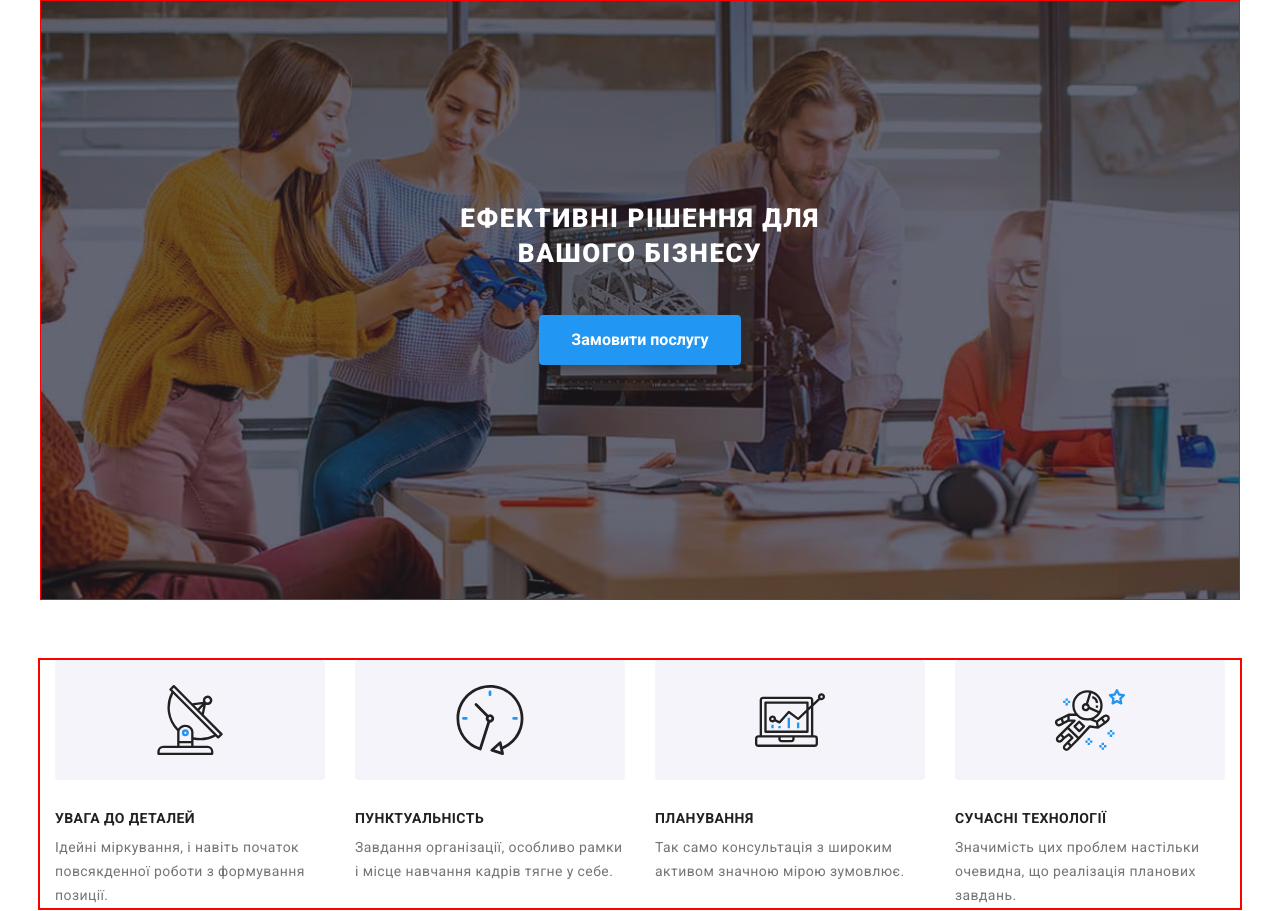
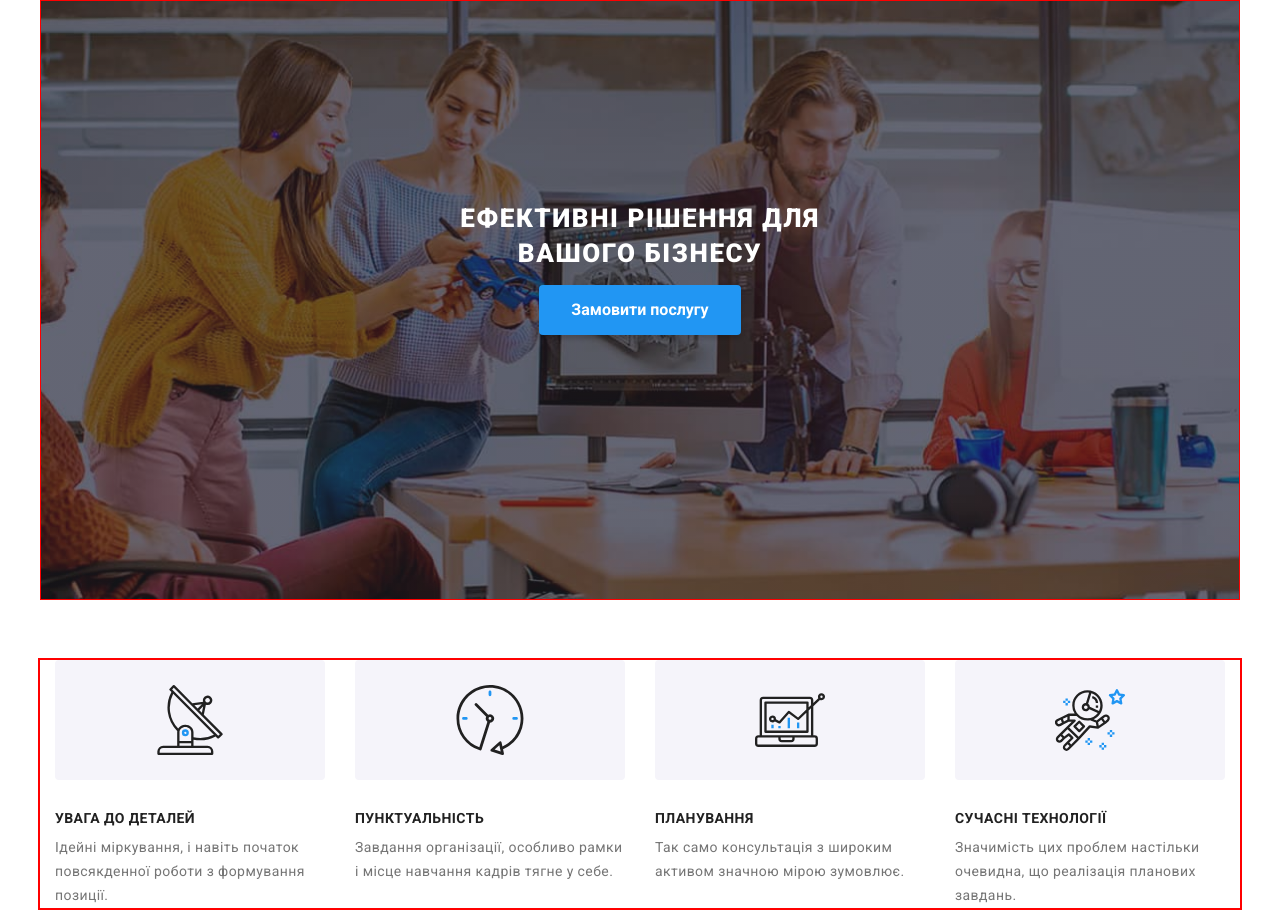
Before and after one commit to seachsic/HW8_seachsic, a plain HTML site: page index.html in a window 1280 px wide. Shown: the top 911 px of the page. Drawn offline with nearby package versions, Linux system fonts and the light colour scheme.

Commit message:
ad option

```diff
--- a/sass/components/__body.scss
+++ b/sass/components/__body.scss
@@ -10,11 +10,15 @@
   margin: 0 auto;
   max-width: 480px;
 
-    @media screen and (min-width:768px) {
+  @media screen and (min-width: 480px) {
+    max-width: 450px;
+  }
+
+  @media screen and (min-width: 768px) {
     max-width: 720px;
   }
 
-    @media screen and (min-width:1200px) {
+  @media screen and (min-width: 1200px) {
     max-width: 1200px;
   }
 }
--- a/sass/layout/__hero.scss
+++ b/sass/layout/__hero.scss
@@ -15,6 +15,10 @@
   margin: 0 auto;
   border: 1px solid red;
 
+  @media screen and (min-width: 1200px) {
+    flex-direction: row;
+  }
+
   @media screen and (min-width: 300px) and (max-width: 1199px) {
     background-image: linear-gradient(
         rgba(47, 48, 58, 0.4),
@@ -23,11 +27,20 @@
       url(/images/business2x.jpg);
   }
 
-  .main-container {
+  @media screen and (min-width: 1200px) {
+    background-image: linear-gradient(
+        rgba(47, 48, 58, 0.4),
+        rgba(47, 48, 58, 0.4)
+      ),
+      url(/images/business.jpg);
+  }
+
+  .container.main-container {
     display: flex;
     justify-content: center;
     align-items: center;
     flex-direction: column;
+    margin: 0;
   }
 
   &__title {
@@ -42,7 +55,6 @@
     flex-wrap: wrap;
     width: 360px;
     height: 84px;
-    margin: 0 auto 30px;
     justify-content: center;
     align-items: center;
     flex-direction: column;
@@ -61,7 +73,6 @@
     border-radius: 4px;
     padding: 10px 32px;
     border: transparent;
-    margin: 0 auto;
 
     transition-property: background-color;
     transition-duration: 250ms;
```
Also changed, not shown: css/main.css, css/main.min.css, 2 other files. Lines whose indentation alone changed are shown as unchanged.
